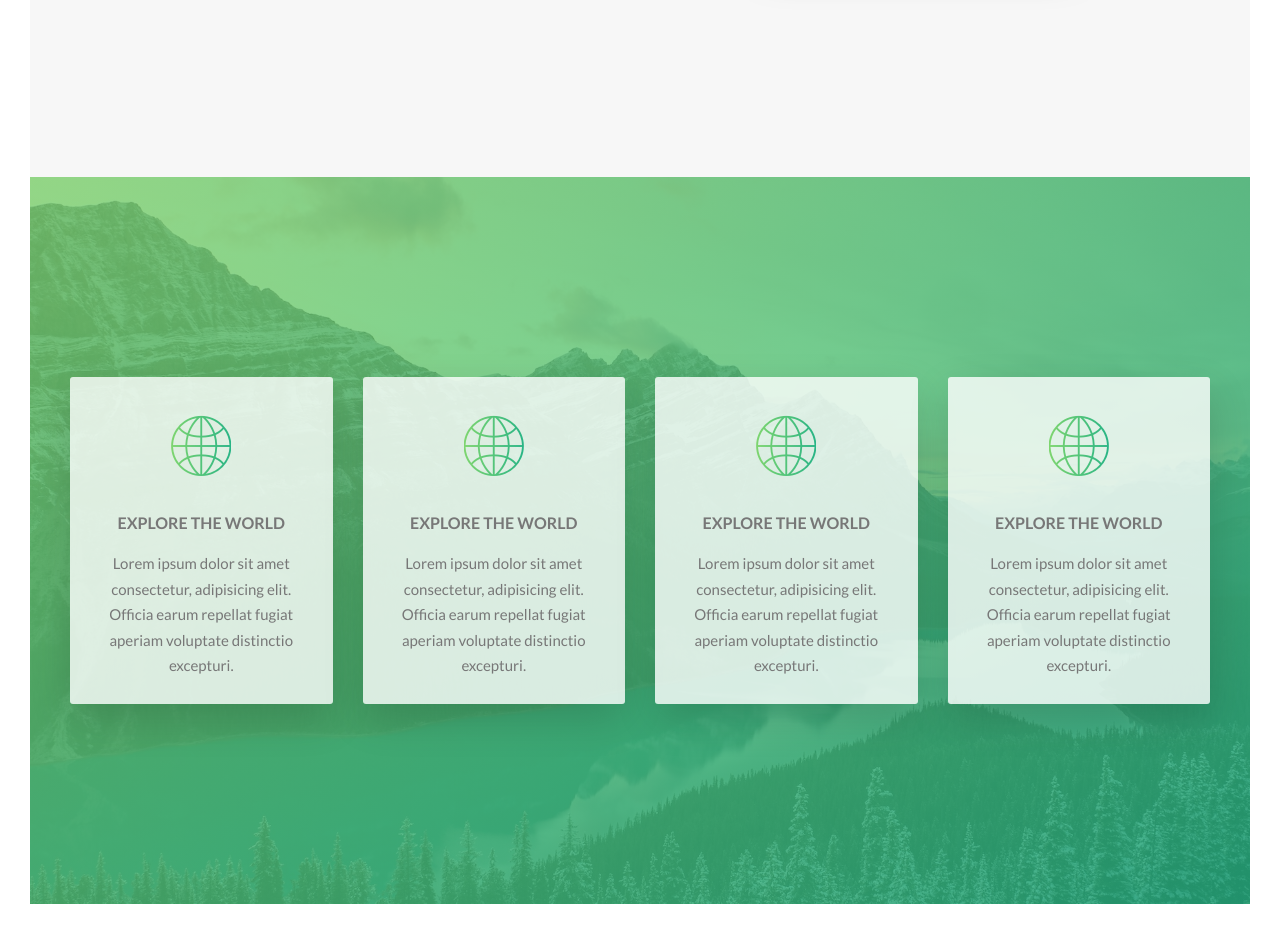
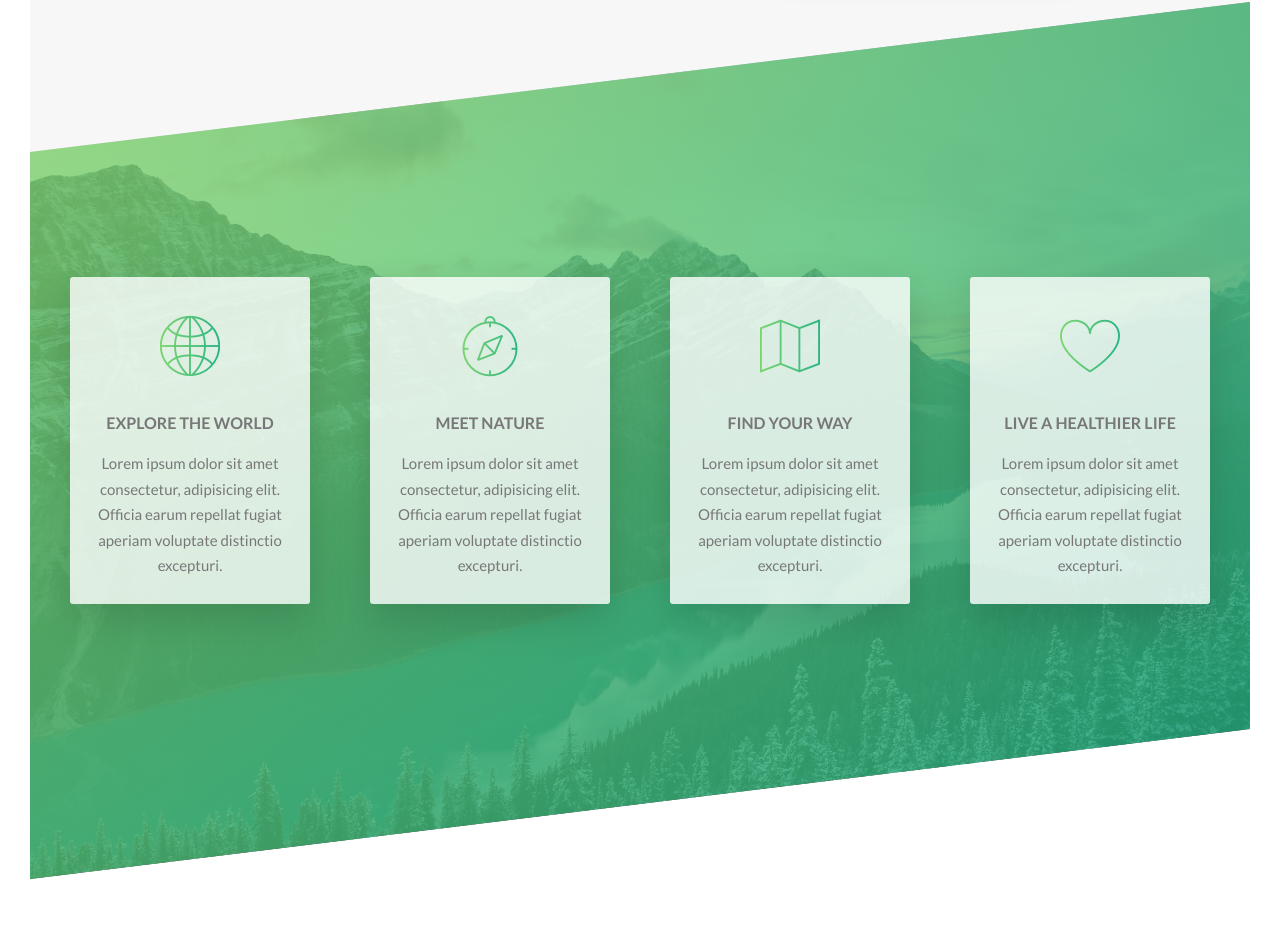
Before and after one commit to attaradev/natours, a website: page index.html in a window 1280 px wide. Shown: the part 1373-2307 px from the top of the page. After the commit the page ends 2252 px from the top, so only its background shows below. Drawn offline with Linux system fonts and the light colour scheme.

Commit message:
add: features section

```diff
--- a/index.html
+++ b/index.html
@@ -104,9 +104,20 @@
           </div>
           <div class="col-1-of-4">
             <div class="feature-box">
-              <i class="feature-box__icon icon-basic-world"></i>
+              <i class="feature-box__icon icon-basic-compass"></i>
+              <h3 class="heading-tertiary margin-bottom-small">Meet nature</h3>
+              <p class="feature-box__text">
+                Lorem ipsum dolor sit amet consectetur, adipisicing elit.
+                Officia earum repellat fugiat aperiam voluptate distinctio
+                excepturi.
+              </p>
+            </div>
+          </div>
+          <div class="col-1-of-4">
+            <div class="feature-box">
+              <i class="feature-box__icon icon-basic-map"></i>
               <h3 class="heading-tertiary margin-bottom-small">
-                Explore the world
+                Find your way
               </h3>
               <p class="feature-box__text">
                 Lorem ipsum dolor sit amet consectetur, adipisicing elit.
@@ -117,22 +128,9 @@
           </div>
           <div class="col-1-of-4">
             <div class="feature-box">
-              <i class="feature-box__icon icon-basic-world"></i>
+              <i class="feature-box__icon icon-basic-heart"></i>
               <h3 class="heading-tertiary margin-bottom-small">
-                Explore the world
-              </h3>
-              <p class="feature-box__text">
-                Lorem ipsum dolor sit amet consectetur, adipisicing elit.
-                Officia earum repellat fugiat aperiam voluptate distinctio
-                excepturi.
-              </p>
-            </div>
-          </div>
-          <div class="col-1-of-4">
-            <div class="feature-box">
-              <i class="feature-box__icon icon-basic-world"></i>
-              <h3 class="heading-tertiary margin-bottom-small">
-                Explore the world
+                Live a healthier life
               </h3>
               <p class="feature-box__text">
                 Lorem ipsum dolor sit amet consectetur, adipisicing elit.
--- a/sass/abstracts/_variables.scss
+++ b/sass/abstracts/_variables.scss
@@ -13,4 +13,4 @@ $font-default-size: 1.6rem;
 // GRID
 $grid-width: 114rem;
 $gutter-vertical: 8rem;
-$gutter-horizontal: 3rem;
+$gutter-horizontal: 6rem;
--- a/sass/pages/_home.scss
+++ b/sass/pages/_home.scss
@@ -13,4 +13,10 @@
     ),
     url(../img/nat-4.jpg);
   background-size: cover;
+  transform: skewY(-7deg);
+  margin-top: -10rem;
+
+  & > * {
+    transform: skewY(7deg);
+  }
 }
```
Also changed, not shown: css/main.css.
